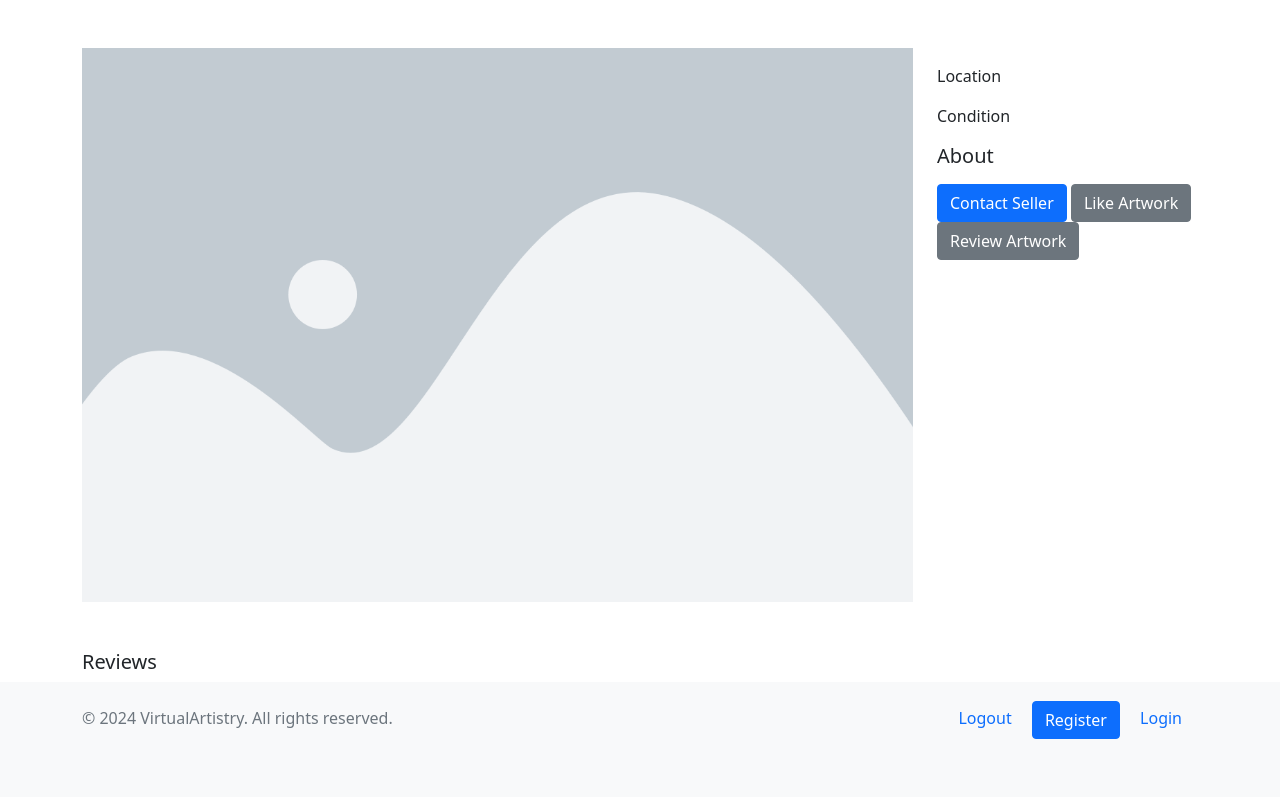
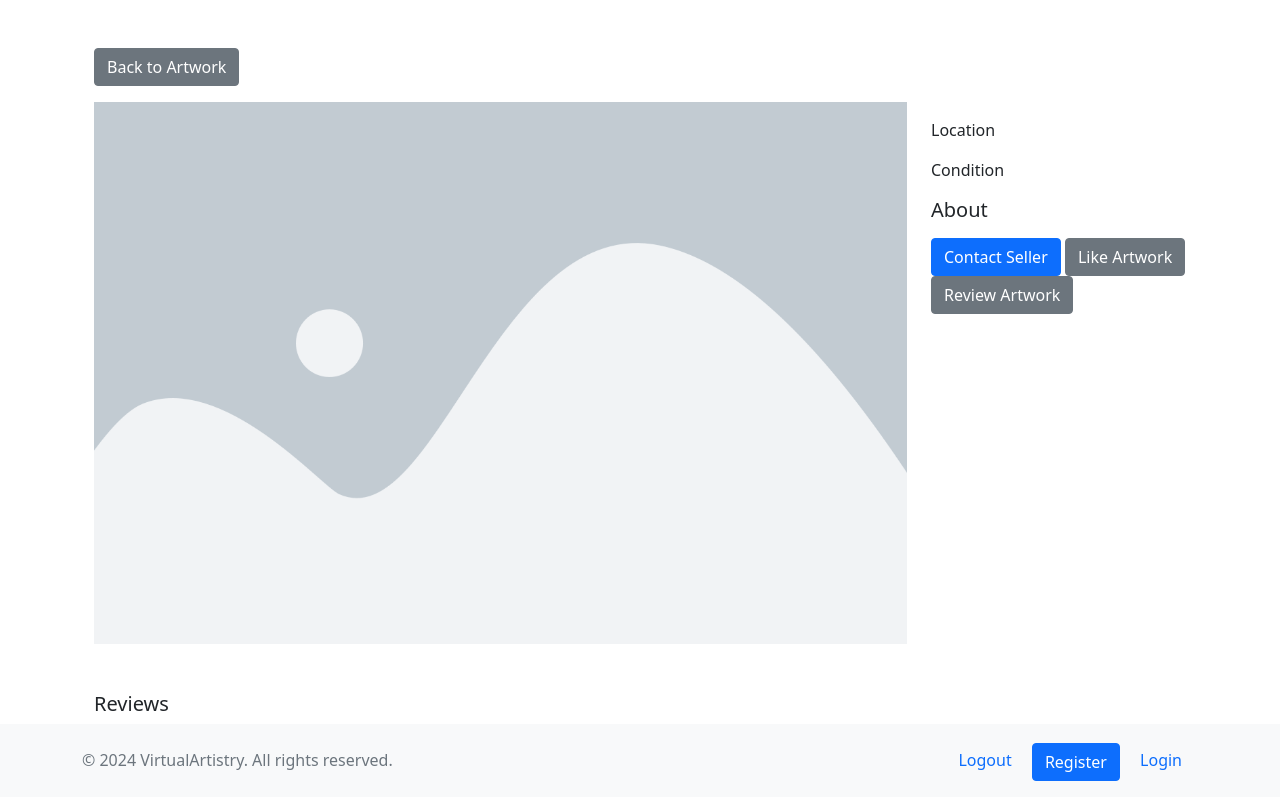
Before and after one commit to olliesharp5/virtual-artistry, a Django app: template artwork/templates/art_detail.html in a window 1280 px wide. Shown: the part 56-853 px from the top of the page. Before the commit the page ends 795 px from the top, so only its background shows below. Run offline with Django 4.2, Linux system fonts and the light colour scheme; the template is opened without the code that fills it, so the values that code supplies are empty.

Commit message:
Added buttons to return to tile pages

```diff
--- a/artists/templates/artist_profile.html
+++ b/artists/templates/artist_profile.html
@@ -5,6 +5,11 @@
 <!-- artist_profile.html content starts here -->
 
 <div class="container py-5">
+    <div class="row">
+        <div class="col-md-12">
+            <a href="{% url 'artists' %}" class="btn btn-secondary mb-3">Back to Artists</a>
+        </div>
+    </div>
     <div class="row">
       <div class="col-lg-8 mx-auto">
         <div class="card">
--- a/artwork/templates/art_detail.html
+++ b/artwork/templates/art_detail.html
@@ -3,6 +3,12 @@
 {% block content %}
 
 <div class="container mt-5">
+    <div class="container mt-5">
+        <div class="row">
+            <div class="col-md-12">
+                <a href="{% url 'home' %}" class="btn btn-secondary mb-3">Back to Artwork</a>
+            </div>
+        </div>
         <div class="row">
             <div class="col-md-9">
                 <img src="/static/images/placeholder_image.png" class="img-fluid" alt="Artwork Image">
```
Lines whose indentation alone changed are shown as unchanged.
